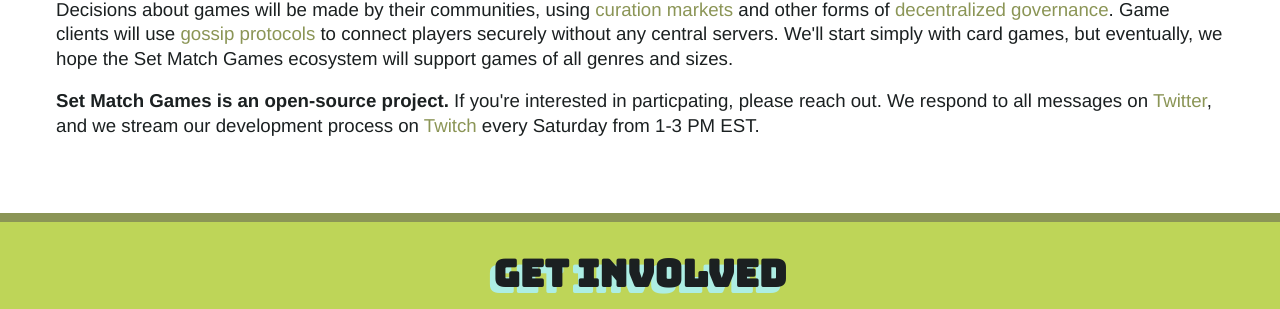
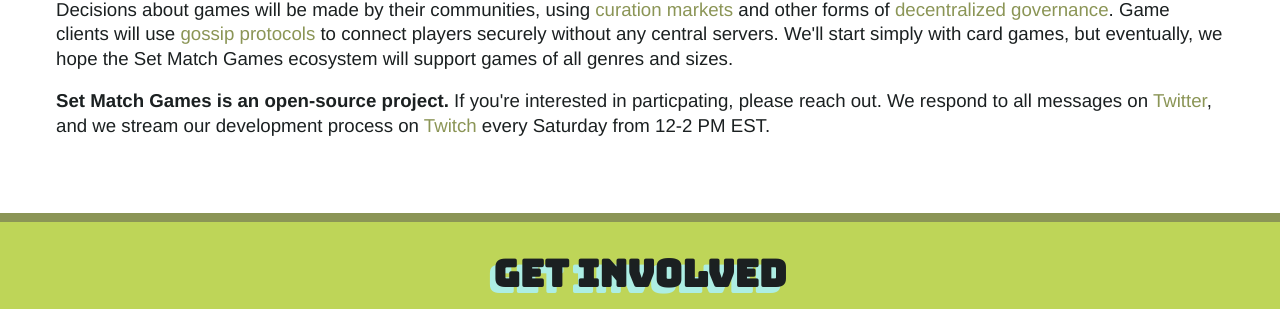
Before and after one commit to SetMatchGames/www.setmatchgames.com, a Jekyll site: the page built from index.md, in a window 1280 px wide. Shown: the part 1120-1429 px from the top of the page. Built offline with Jekyll 4.4.1, drawn with Linux system fonts in a browser that asks for light colours; our own code applies the rules of GitHub Pages for plain Markdown files; the repository's description, which GitHub fills in, is left out.

Commit message:
Updating stream time

```diff
--- a/_layouts/default.html
+++ b/_layouts/default.html
@@ -84,7 +84,7 @@
         If you're interested in particpating, please reach out.
         We respond to all messages on <a href="https://www.twitter.com/setmatchgames">Twitter</a>,
         and we stream our development process on <a href="https://www.twitch.tv/setmatchgames">Twitch</a>
-        every Saturday from 1-3 PM EST.
+        every Saturday from 12-2 PM EST.
       </p>
     </main>
     <footer>
```
